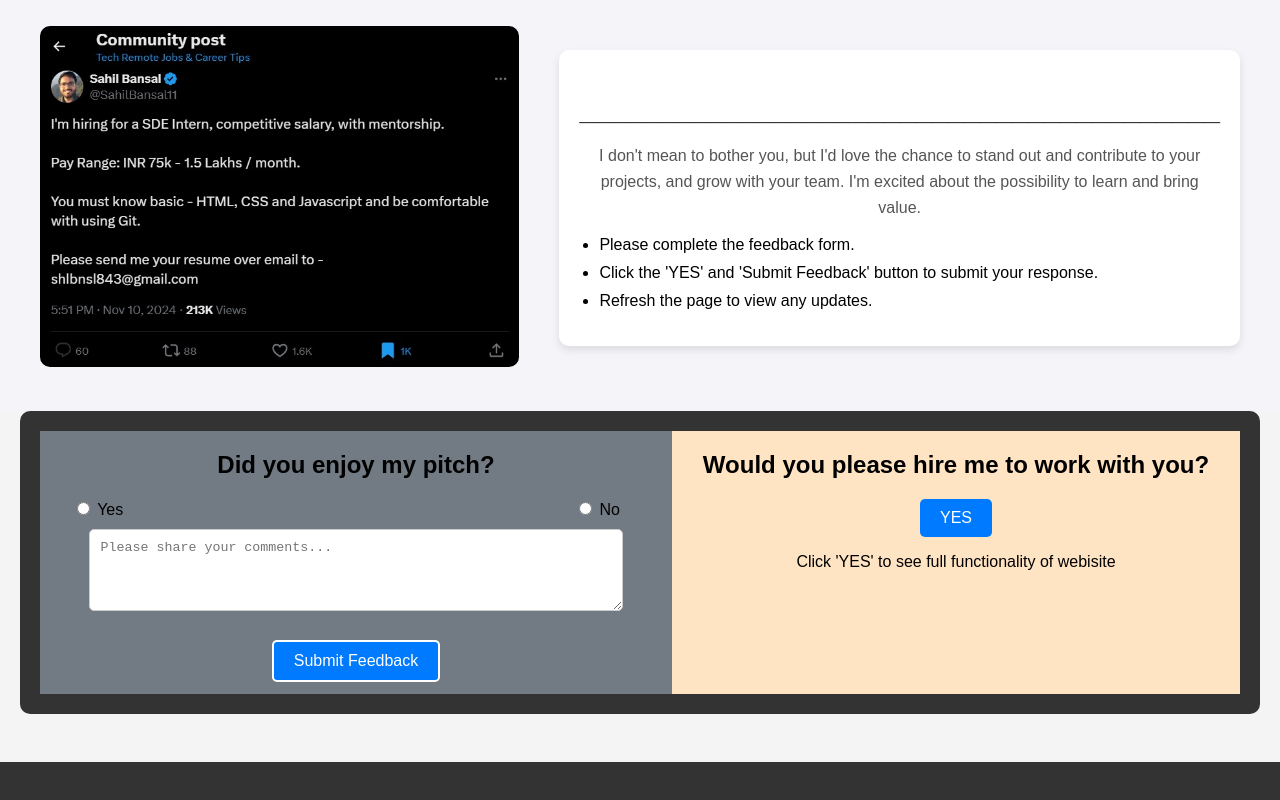
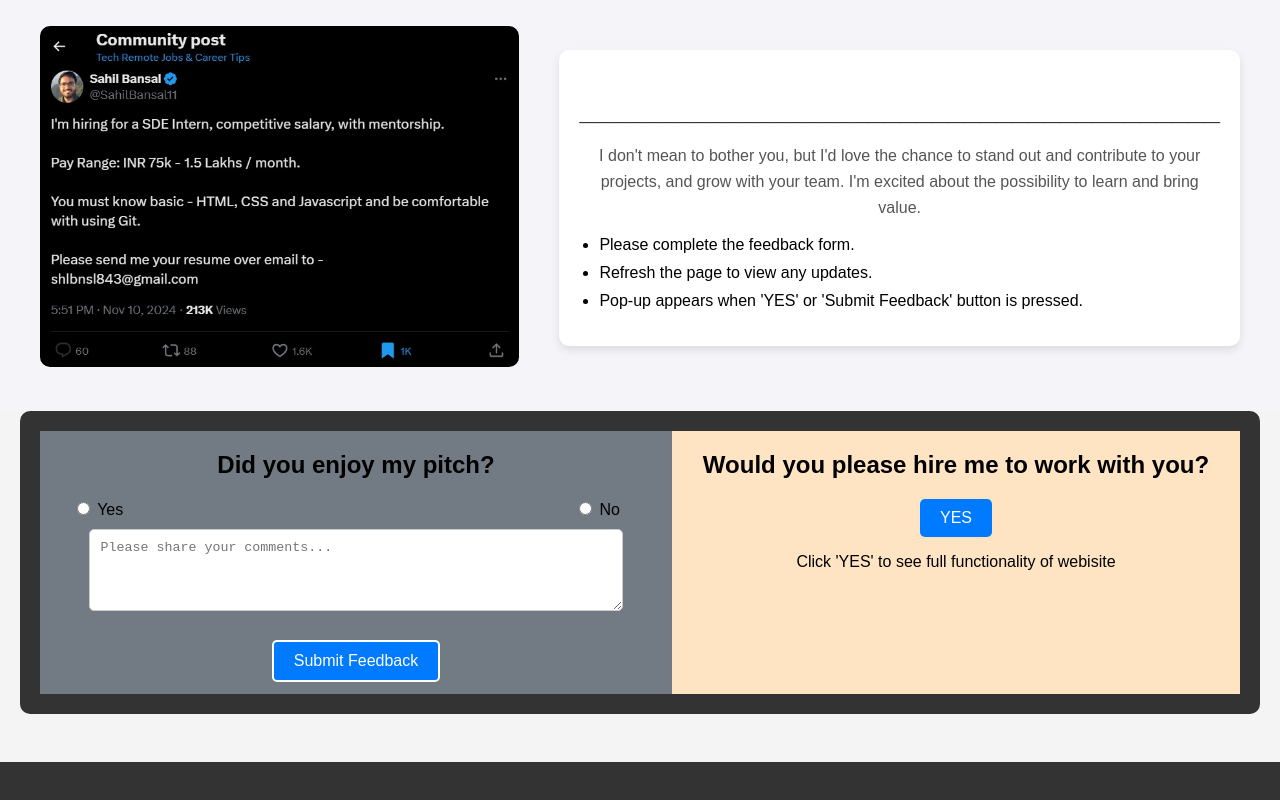
Before and after one commit to SavantCode/HubProject, a plain HTML site: page index.html in a window 1280 px wide. Shown: the part 648-1448 px from the top of the page. Drawn offline with Linux system fonts and the light colour scheme.

Commit message:
Update index.html
updated lists

```diff
--- a/index.html
+++ b/index.html
@@ -71,8 +71,8 @@
 
                         <ul>
                             <li>Please complete the feedback form.</li>
-                            <li>Click the 'YES' and 'Submit Feedback' button to submit your response.</li>
                             <li>Refresh the page to view any updates.</li>
+                            <li>Pop-up appears when 'YES' or 'Submit Feedback' button is pressed.</li>
                         </ul>
 
 
```
